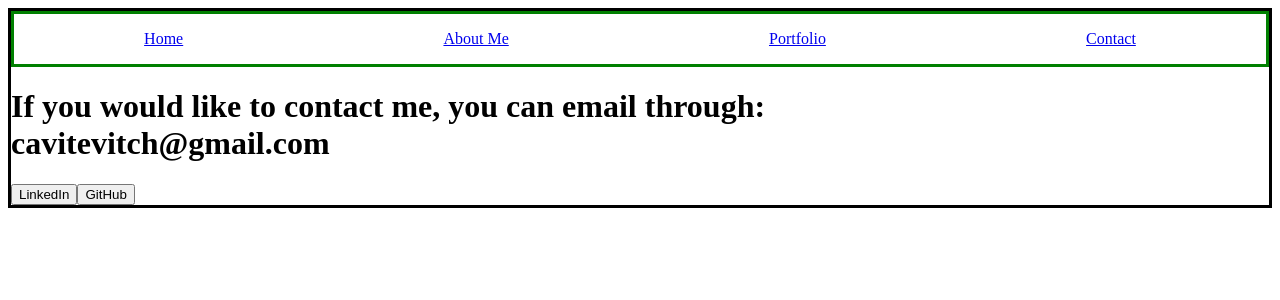
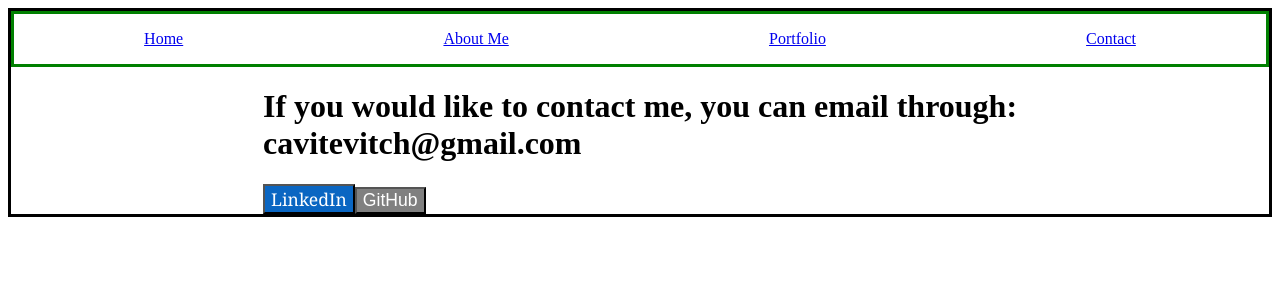
Before and after one commit to Sylverdrake/PerScholasPortfolio, a React (Create React App) app: page /contact in a window 1280 px wide. Shown: the top 300 px of the page. Built offline with nearby package versions, Linux system fonts and the light colour scheme.

Commit message:
added some css

```diff
--- a/src/App.css
+++ b/src/App.css
@@ -9,3 +9,27 @@ border: solid;
     flex-direction: row;
     justify-content: space-around;
 }
+
+.conWrapper
+{
+    display: flex;
+    justify-content: center;
+}
+
+
+#linkedin
+{
+    background-color: #0A66C2;
+    font-family: Georgia, 'Times New Roman', Times, serif;
+}
+
+#github
+{
+    background-color: grey;
+}
+
+.button
+{
+    color: white;
+    font-size: 1.1em;
+}
```
